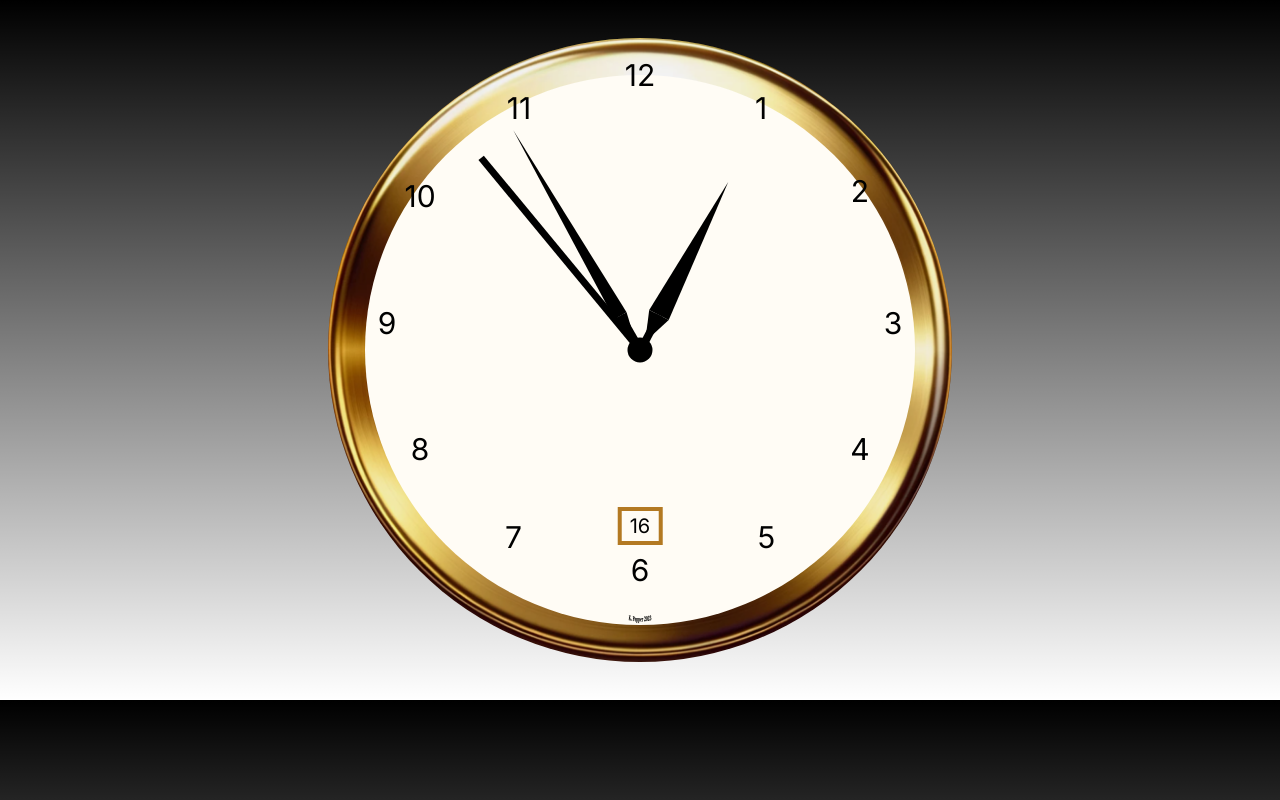
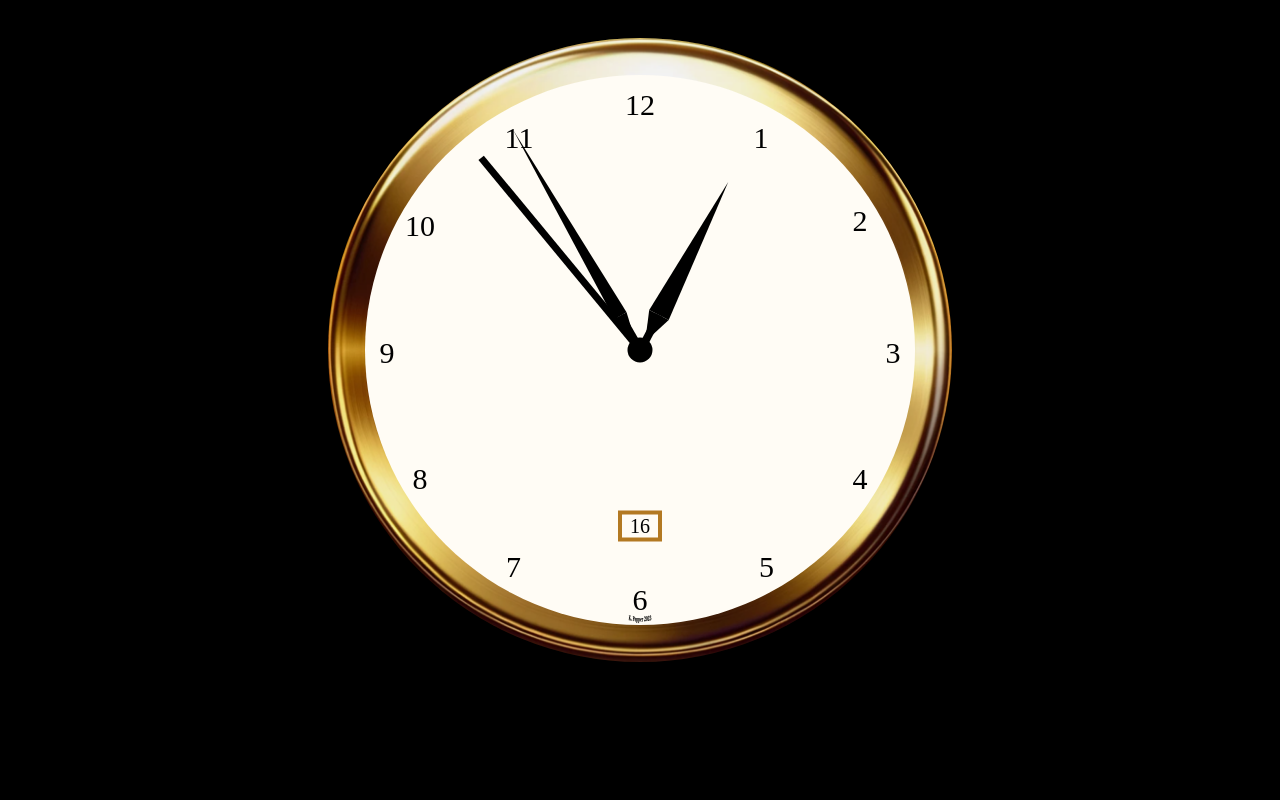
Before and after one commit to KrisHHFI/NextJS-Clock-App, a Next.js app: page / in a window 1280 px wide. Built offline with nearby package versions, Linux system fonts and the light colour scheme.

Commit message:
Clock styling progress 3

```diff
--- a/src/Styling/Clock.css
+++ b/src/Styling/Clock.css
@@ -34,6 +34,7 @@
 
 .alphanumerics p {
     color: black;
+    font-family: 'Times New Roman', Times, serif;
     position: absolute;
     transform: translate(-50%, -50%);
     font-size: 30px;
@@ -43,6 +44,7 @@
     color: black;
     position: absolute;
     transform: translate(-50%, -50%);
+    font-family: 'Times New Roman', Times, serif;
     font-size: 20px;
     top: 82%;
     left: 50%;
--- a/src/app/globals.css
+++ /dev/null
@@ -1,33 +0,0 @@
-@tailwind base;
-@tailwind components;
-@tailwind utilities;
-
-:root {
-  --foreground-rgb: 0, 0, 0;
-  --background-start-rgb: 214, 219, 220;
-  --background-end-rgb: 255, 255, 255;
-}
-
-@media (prefers-color-scheme: dark) {
-  :root {
-    --foreground-rgb: 255, 255, 255;
-    --background-start-rgb: 0, 0, 0;
-    --background-end-rgb: 0, 0, 0;
-  }
-}
-
-body {
-  color: rgb(var(--foreground-rgb));
-  background: linear-gradient(
-      to bottom,
-      transparent,
-      rgb(var(--background-end-rgb))
-    )
-    rgb(var(--background-start-rgb));
-}
-
-@layer utilities {
-  .text-balance {
-    text-wrap: balance;
-  }
-}
--- a/src/app/layout.tsx
+++ b/src/app/layout.tsx
@@ -1,11 +1,10 @@
 import type { Metadata } from "next";
 import { Inter } from "next/font/google";
-import "./globals.css";
 
 const inter = Inter({ subsets: ["latin"] });
 
 export const metadata: Metadata = {
-  title: "Create Next App",
+  title: "Clock App",
   description: "Generated by create next app",
 };
 
```
